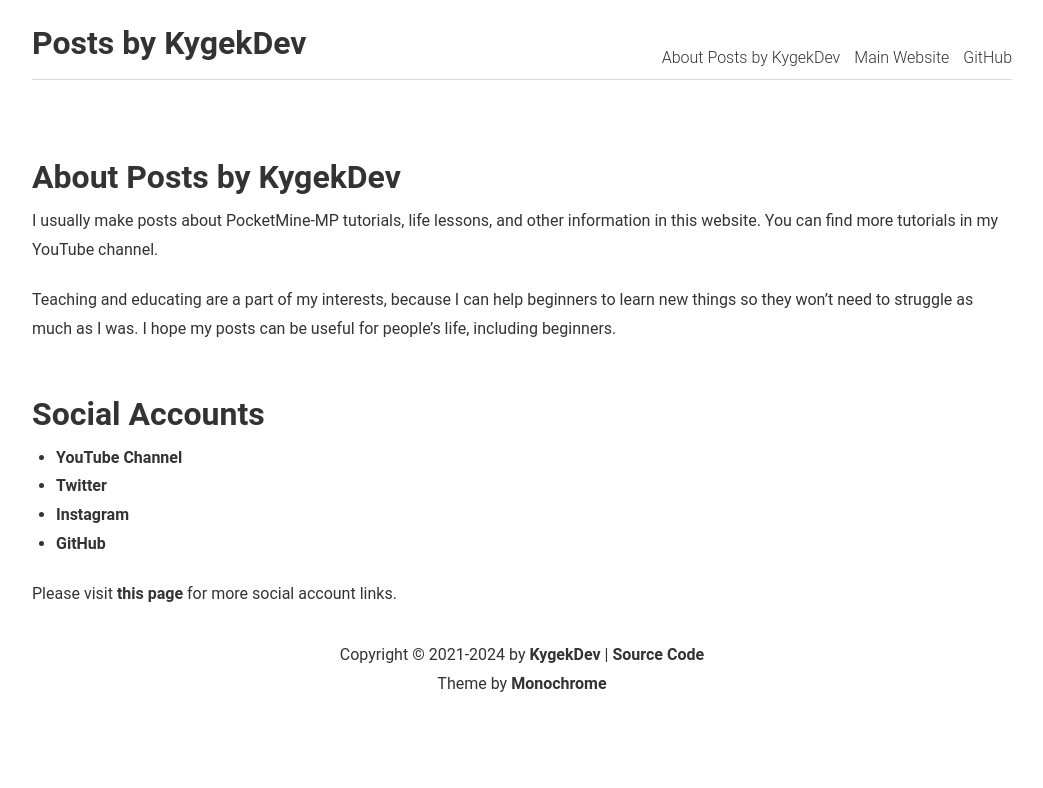
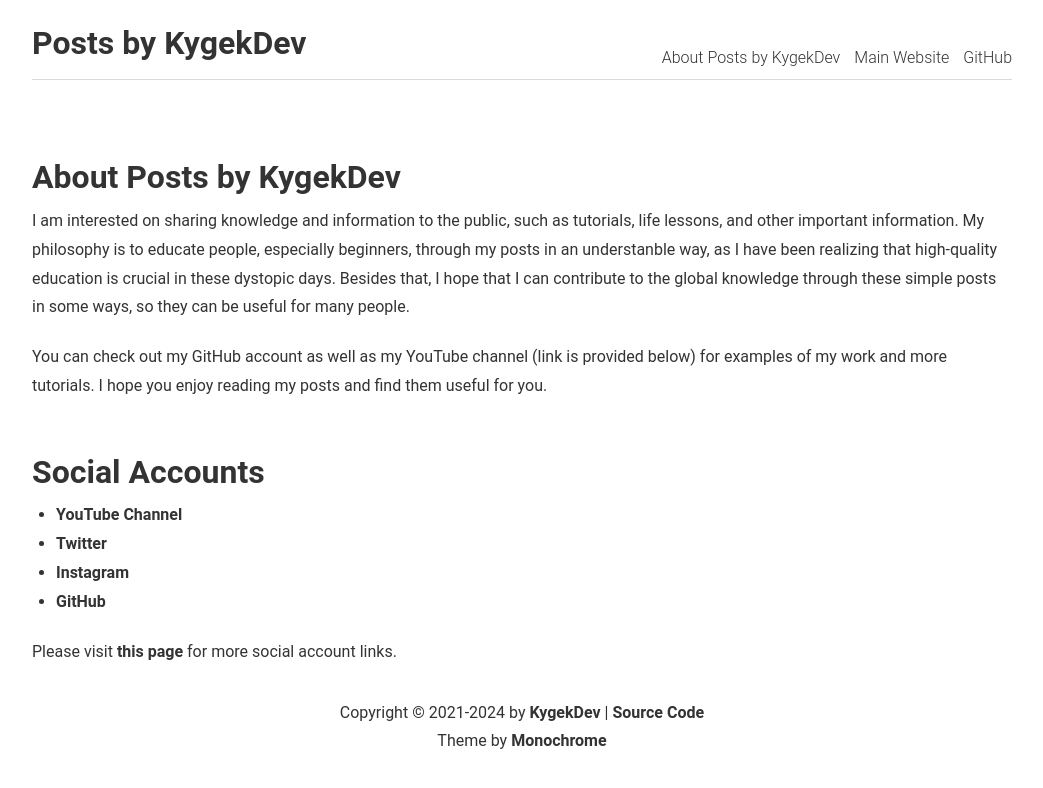
Before and after one commit to KygekDev/posts, a Jekyll site: the page built from about.md, in a window 1280 px wide. Shown: the top 788 px of the page, without its empty margins (118-1161 px from the left). Built offline with Jekyll 4.4.1, drawn with Linux system fonts in a browser that asks for light colours.

Commit message:
Update about page

```diff
--- a/about.md
+++ b/about.md
@@ -5,13 +5,13 @@ description: About Posts by KygekDev
 ---
 ## About Posts by KygekDev
 
-I usually make posts about PocketMine-MP tutorials, life lessons, and other information in this website. You can find more tutorials in my YouTube channel.
+I am interested on sharing knowledge and information to the public, such as tutorials, life lessons, and other important information. My philosophy is to educate people, especially beginners, through my posts in an understanble way, as I have been realizing that high-quality education is crucial in these dystopic days. Besides that, I hope that I can contribute to the global knowledge through these simple posts in some ways, so they can be useful for many people.
 
-Teaching and educating are a part of my interests, because I can help beginners to learn new things so they won't need to struggle as much as I was. I hope my posts can be useful for people's life, including beginners.
+You can check out my GitHub account as well as my YouTube channel (link is provided below) for examples of my work and more tutorials. I hope you enjoy reading my posts and find them useful for you.
 
 ## Social Accounts
 
-- [YouTube Channel](https://youtube.com/c/kygekdev)
+- [YouTube Channel](https://youtube.com/@KygekDev)
 - [Twitter](https://twitter.com/kygekdev)
 - [Instagram](https://instagram.com/kygekdev/)
 - [GitHub](https://github.com/KygekDev)
```
